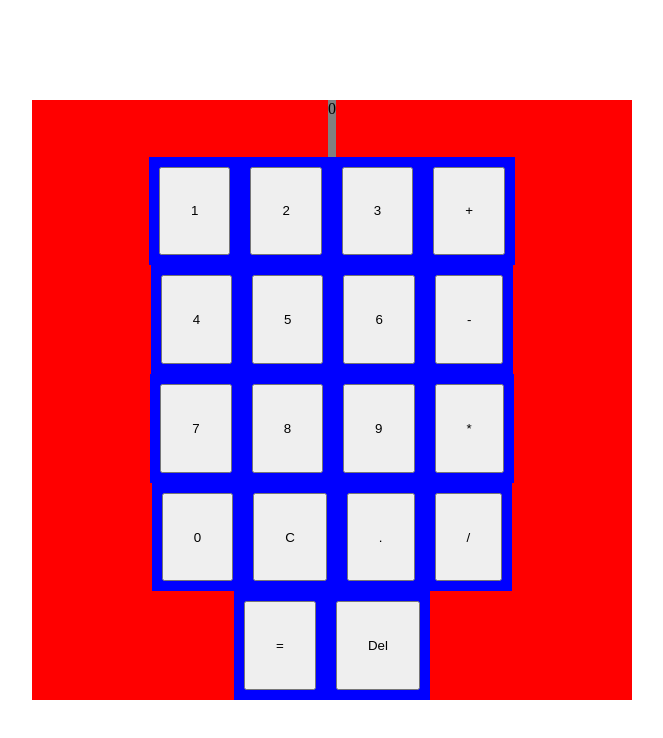
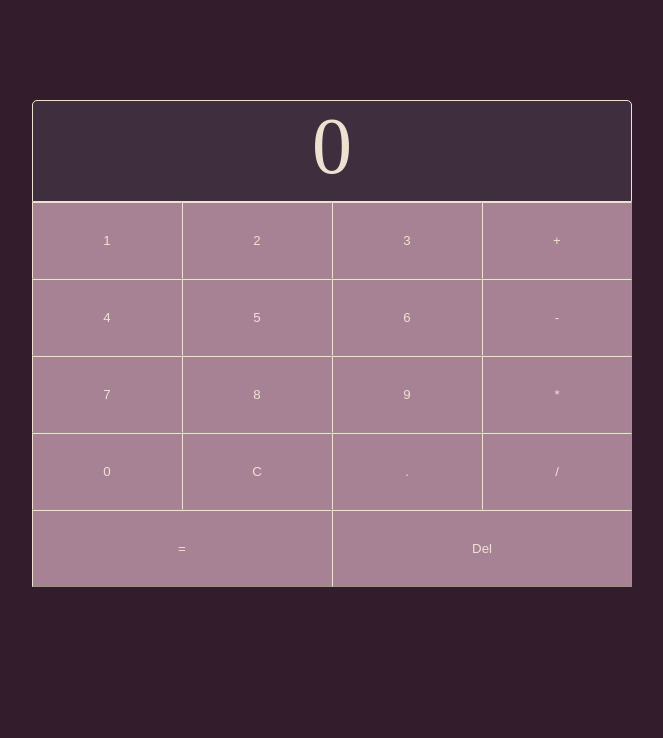
Before and after one commit to Sar04/odin-calculator, a plain HTML site: page index.html in a window 1280 px wide. Shown: the whole page, without its empty margins (308-971 px from the left). Drawn offline with Linux system fonts and the light colour scheme.

Commit message:
update visuals

```diff
--- a/styles/style.css
+++ b/styles/style.css
@@ -2,35 +2,56 @@
     margin:0;
     padding:0;
 }
+body{
+    background-color: #331D2C;
+}
 .container{
     width: 600px;
     height: 600px;
-    display:flex;
-    flex-direction: column;
-    justify-content: center;
-    align-items: center;
-    background-color: red;
     margin-top: 400px;
     margin-left: 50%;
     transform:translate(-50%,-50%);
 }
 button{
-    margin: 10px;
-    padding:30px;
+    flex-basis: 0;
+    padding: 30px 0px;
     flex-grow: 1;
+    border-width: 1px;
+    border-color: #EFE1D1;
+    background-color:#A78295 ;
+    color:#EFE1D1;
+    outline: none;
+    box-shadow:none;
+}
+button:default{
+    border-style: none;
+}
+button:hover{
+    background-color: #c5939f;
 }
 .highlight{
-    background-color: aqua;
+    background-color: #c5939f;
 }
 .container > div{
     justify-content: center;
     flex-grow: 1;
-    background-color: blue;
     display:flex;
+}
+.display{
+
+    height:100px;
+    font-size: 5em;
+    text-align: center;
 }
 
 .container > p{
+    border-style:solid;
+    border-width: 1px;
+    border-top-left-radius: 5px;
+    border-top-right-radius: 5px;
+    border-color: #EFE1D1;
+    color: #EFE1D1;
     flex-grow:4;
-    background-color: grey;
+    background-color:#3F2E3E;
 
 }
```
